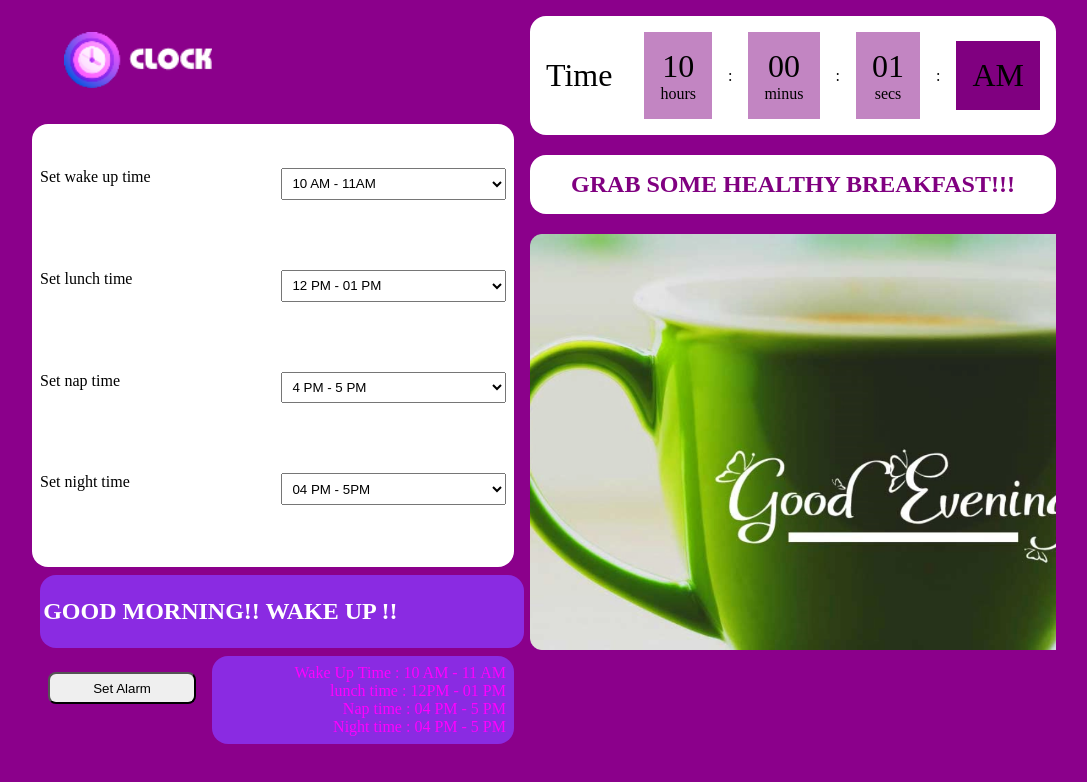
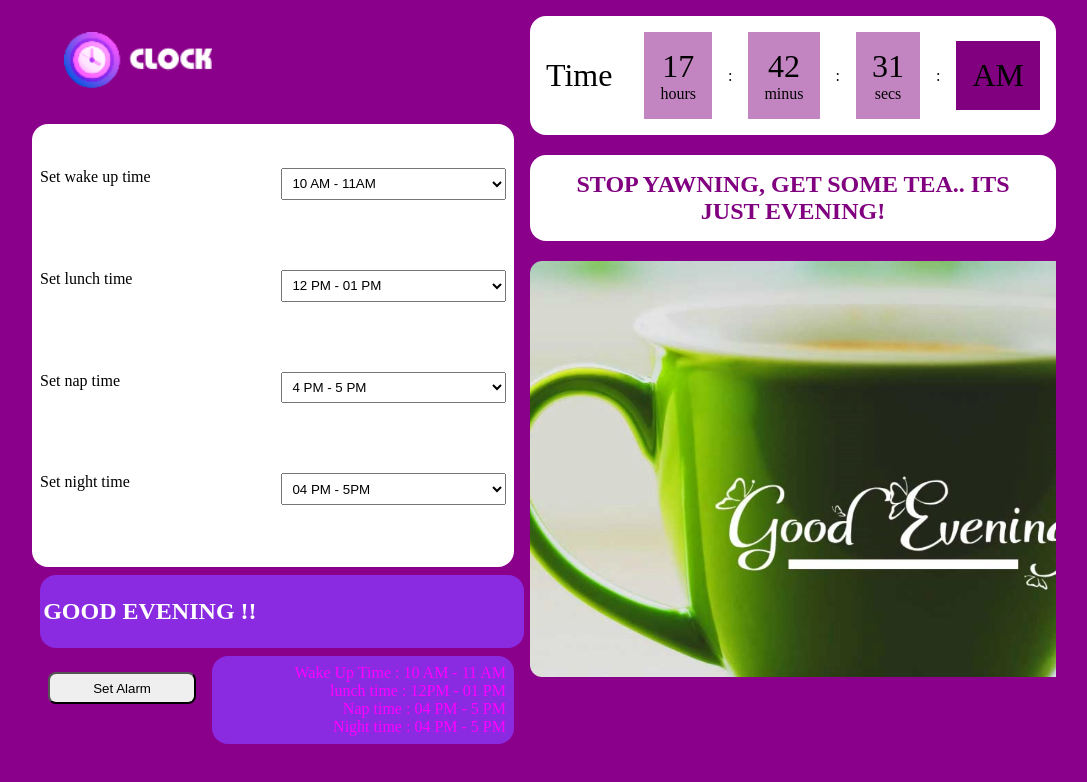
Before and after one commit to OmkarPatil1117/Java-Project, a plain HTML site: page index.html in a window 1280 px wide. Shown: the whole page, without its empty margins (96-1183 px from the left). Drawn offline with Linux system fonts and the light colour scheme.

Commit message:
Functinality updated

```diff
--- a/index.html
+++ b/index.html
@@ -31,7 +31,7 @@
                 </select> <br> <br> <br>
             </div>
             <div class="text-dashboard">
-                <h1>GOOD MORNING!! WAKE UP !!</h1>
+                <h1 id="morning">GOOD MORNING!! WAKE UP !!</h1>
             </div>
             <div class="submitContent">
                 <button>Set Alarm</button>
@@ -46,13 +46,13 @@
         <section>
             <div class="timer">
                 <div class="time">Time</div>
-                <div style="background-color: rgb(194, 133, 194); padding: 1rem;"> <span>10</span>  <br> hours</div> :
-                <div style="background-color: rgb(194, 133, 194); padding: 1rem;"><span>00</span>  <br> minus</div> :
-                <div style="background-color: rgb(194, 133, 194); padding: 1rem;"><span >01</span>  <br> secs</div> :
+                <div style="background-color: rgb(194, 133, 194); padding: 1rem;"> <span id="hour">10</span>  <br> hours</div> :
+                <div style="background-color: rgb(194, 133, 194); padding: 1rem;"><span id="minus">00</span>  <br> minus</div> :
+                <div style="background-color: rgb(194, 133, 194); padding: 1rem;"><span id="sec" >01</span>  <br> secs</div> :
                 <div style="background-color:purple; padding: 1rem;"><span>AM</span> </div>
             </div>
             <div class="message">
-                <h1 style="background-color: white; color: purple; padding: 1rem; border-radius: 1rem; text-align: center;">GRAB SOME HEALTHY BREAKFAST!!!</h1>
+                <h1 id="dash" style="background-color: white; color: purple; padding: 1rem; border-radius: 1rem; text-align: center;">GRAB SOME HEALTHY BREAKFAST!!!</h1>
                 <div class="banner" id="banner" style="background-image: url(./img/window\ \(2\).png); background-size: cover; height: 26rem;">
                 </div>
             </div>
--- a/javascript.js
+++ b/javascript.js
@@ -2,21 +2,40 @@ var date = new Date();
 var hour = date.getHours();
 
 if(hour >= 10) {
-    document.querySelector("#banner").style.backgroundImage = "url(./img/window (2).png)"
-}
-
-if(hour >= 20) {
-    document.querySelector("#banner").style.backgroundImage = "url(./img/Afternoo.png)"
+    document.querySelector("#banner").style.backgroundImage = "url(./img/window (2).png)";
+    document.getElementById("dash").innerHTML = "GRAB SOME HEALTHY BREAKFAST!!!";
+    document.getElementById("morning").innerHTML = "GOOD MORNING !! WAKE UP !!";
 }
 
 if(hour >= 12) {
-    document.querySelector("#banner").style.backgroundImage = "url(./img/Afternoo.png)"
+    document.querySelector("#banner").style.backgroundImage = "url(./img/Afternoo.png)";
+    document.getElementById("dash").innerHTML = "LETS HAVE SOME LAUNCH !!";
+    document.getElementById("morning").innerHTML = "GOOD AFTERNOON !! TAKE SOME SLEEP";
 }
 
-if(hour >= 16) {
-    document.querySelector("#banner").style.backgroundImage = "url(./img/evening.png)"
+if(hour >= 17) {
+    document.querySelector("#banner").style.backgroundImage = "url(./img/evening.png)";
+    document.getElementById("dash").innerHTML = "STOP YAWNING, GET SOME TEA.. ITS JUST EVENING!";
+    document.getElementById("morning").innerHTML = "GOOD EVENING !!";
 }
 
 if(hour >= 21) {
-    document.querySelector("#banner").style.backgroundImage = "url(./img/night.png)"
+    document.querySelector("#banner").style.backgroundImage = "url(./img/night.png)";
+    document.getElementById("dash").innerHTML = "CLOSE YOUR EYES AND GO TO SLEEP";
+    document.getElementById("morning").innerHTML = "GOOD NIGHT !!";
 }
+
+ document.getElementById("sec").innerHTML = date.getSeconds();
+
+setInterval(() => {
+    let a = new Date();
+    return document.getElementById("sec").innerHTML = a.getSeconds();
+}, 1000);
+setInterval(() => {
+    let a = new Date();
+    return document.getElementById("hour").innerHTML = a.getHours();
+}, 1000);
+setInterval(() => {
+    let a = new Date();
+    document.getElementById("minus").innerHTML = a.getMinutes();
+}, 1000);
```
